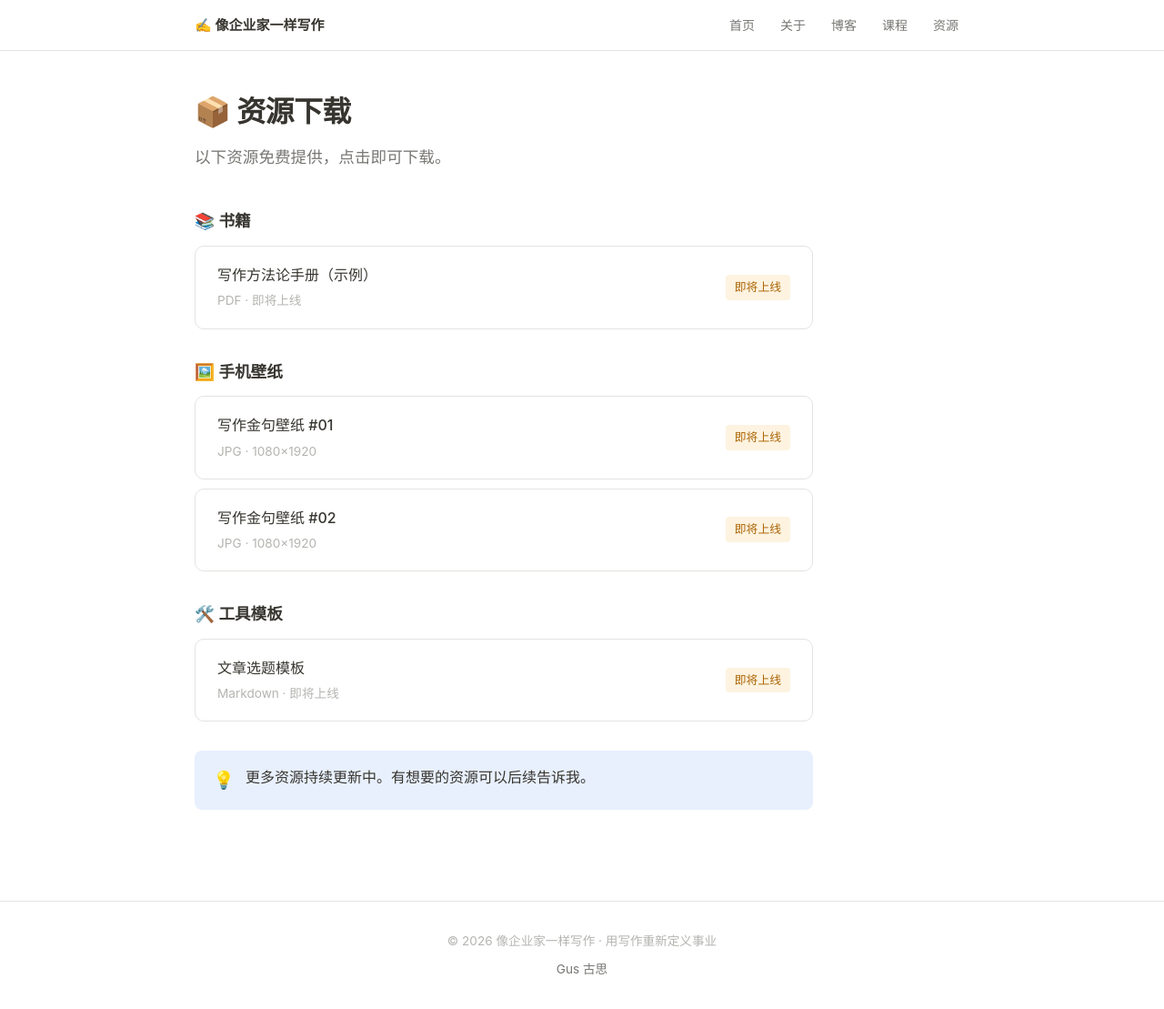
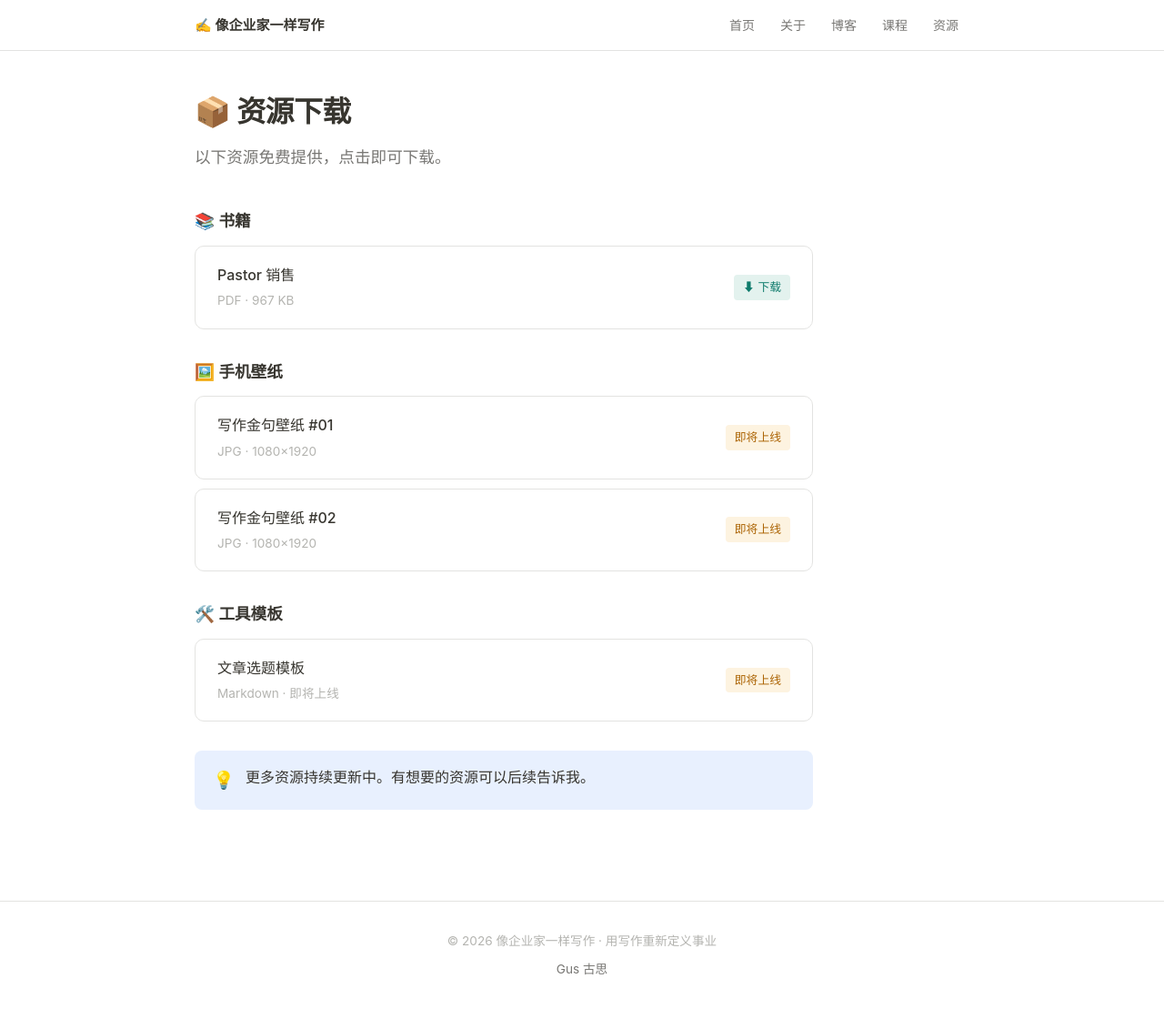
Before and after one commit to laqiong/laqiong.github.io, a Jekyll site: the page built from downloads.html, in a window 1280 px wide and 1109 px high. Shown: the whole window at 91% size. Built offline with Jekyll 4.4.1, drawn with Linux system fonts in a browser that asks for light colours.

Commit message:
Add PDF download link

```diff
--- a/downloads.html
+++ b/downloads.html
@@ -13,13 +13,15 @@ description: 免费资源下载，书籍、壁纸等
       <h3 style="font-size:1.1em;font-weight:600;margin-bottom:12px;display:flex;align-items:center;gap:8px;">
         📚 书籍
       </h3>
-      <div class="card" style="display:flex;align-items:center;justify-content:space-between;gap:16px;padding:18px 24px;margin-bottom:10px;">
-        <div>
-          <div style="font-weight:500;">写作方法论手册（示例）</div>
-          <div style="color:var(--text-tertiary);font-size:0.85em;margin-top:3px;">PDF · 即将上线</div>
+      <a href="/downloads/pastor%E9%94%80%E5%94%AE.pdf" download style="text-decoration:none;color:inherit;">
+        <div class="card" style="display:flex;align-items:center;justify-content:space-between;gap:16px;padding:18px 24px;margin-bottom:10px;transition:all 0.15s;" onmouseover="this.style.boxShadow='var(--shadow-sm)'" onmouseout="this.style.boxShadow=''">
+          <div>
+            <div style="font-weight:500;">Pastor 销售</div>
+            <div style="color:var(--text-tertiary);font-size:0.85em;margin-top:3px;">PDF · 967 KB</div>
+          </div>
+          <span class="tag" style="background:var(--green-light);color:var(--green);">⬇ 下载</span>
         </div>
-        <span class="tag" style="background:var(--yellow-light);color:var(--yellow);">即将上线</span>
-      </div>
+      </a>
     </div>
 
     <!-- 壁纸 -->
```
